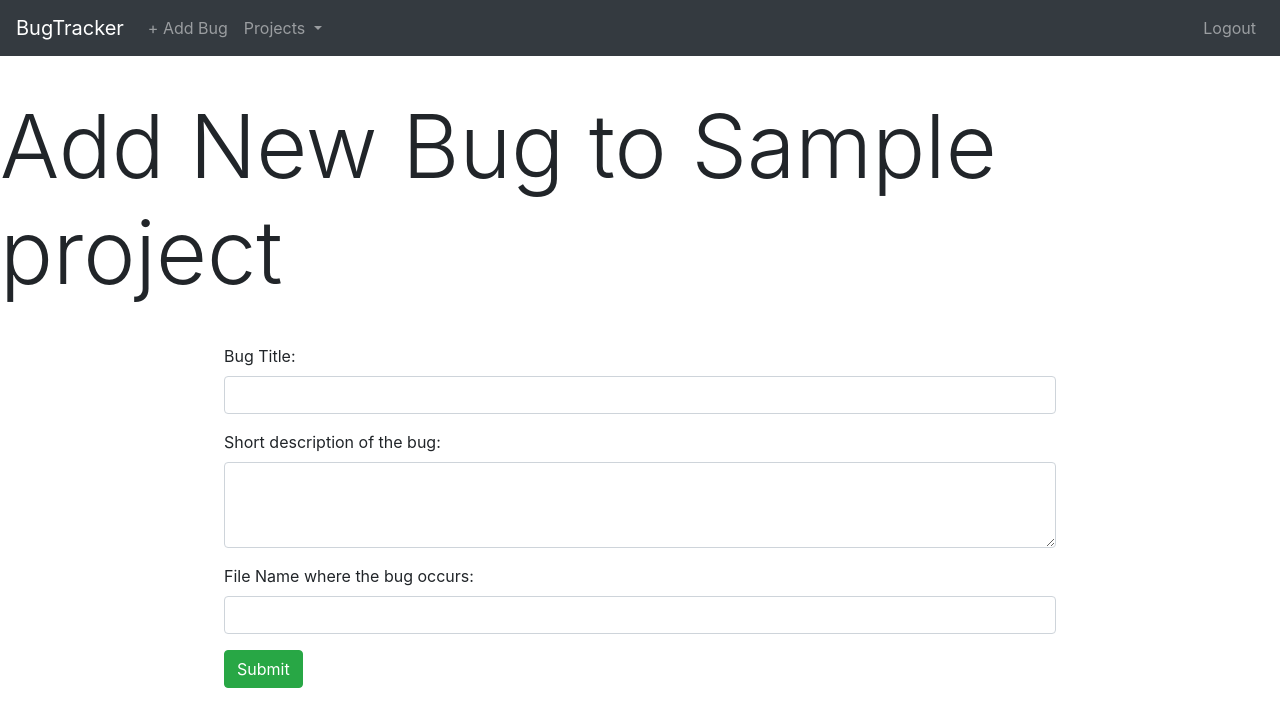
After one commit to partridgep/bugtracker, a Django app: page /bugs/create/1/ in a window 1280 px wide. The commit adds this page. Shown: the top 727 px of the page. Run offline with Django 3.2, Linux system fonts and the light colour scheme; a user stored in the database is signed in; tables that the repository leaves empty hold one stand-in row (values such as "Sample post"); some libraries are stand-ins or nearby versions.

Commit message:
adds bug creation form

```diff
--- a/main_app/admin.py
+++ b/main_app/admin.py
@@ -1,5 +1,6 @@
 from django.contrib import admin
-from .models import Project
+from .models import Project, Bug
 
 # Register your models here.
 admin.site.register(Project)
+admin.site.register(Bug)
--- a/main_app/models.py
+++ b/main_app/models.py
@@ -28,6 +28,9 @@ class Bug(models.Model):
     def __str__(self):
         return self.name
 
+    def get_absolute_url(self):
+        return reverse('bug_detail', kwargs={'bug_id': self.id})
+
 class Comment(models.Model):
     text = models.TextField(max_length=500)
     user = models.ForeignKey(User, on_delete=models.CASCADE)
--- /dev/null
+++ b/main_app/templates/bugs/create_project_bug.html
@@ -0,0 +1,24 @@
+{% extends 'extended-base.html' %}
+
+{% block child %}
+    <h1 class="display-2 title">Add New Bug to {{ project.name }}</h1>
+
+    <form action="{% url 'project_bug_create' project.id %}" method="post" class="form">
+        {% if error_messsage %}<p class="red-text">{{ error_message }}</p>{% endif %}
+        {% csrf_token %}
+        <div class="form-group">
+            <label for="bug_title">Bug Title:</label>
+            <input type="text" name="bug_title" class="form-control">
+        </div>
+        <div class="form-group">
+            <label for="description">Short description of the bug:</label>
+            <textarea type="text" name="description" class="form-control" rows="3"></textarea>
+        </div>
+        <div class="form-group">
+            <label for="file_name">File Name where the bug occurs:</label>
+            <input type="text" name="file_name" class="form-control">
+        </div>
+        <input type="submit" value="Submit" class="btn btn-success">
+    </form>
+
+{% endblock %}
--- a/main_app/templates/extended-base.html
+++ b/main_app/templates/extended-base.html
@@ -18,7 +18,7 @@
           </a>
           <div class="dropdown-menu" aria-labelledby="navbarDropdown">
             {% for project in projects %}
-            <a class="dropdown-item" href="#">{{ project.name }}</a>
+            <a class="dropdown-item" href="{% url 'project_detail' project.id  %}">{{ project.name }}</a>
             {% endfor %}
             <div class="dropdown-divider"></div>
             <a class="dropdown-item" href="{% url 'project_create' %}">+ Add Project</a>
--- a/main_app/templates/projects/index.html
+++ b/main_app/templates/projects/index.html
@@ -8,7 +8,7 @@
             <h1>Projects List</h1>
             {% for project in projects %}
                 <div class="card-content">
-                    <span class="card-title">{{ project.name }}</span>
+                    <a href="{% url 'project_detail' project.id  %}">{{ project.name }}</a>
                 </div>
             {% endfor %}
             <a href="{% url 'project_create' %}">+ Add Project</a>
@@ -17,7 +17,7 @@
             <h1>Bugs List</h1>
             {% for project in projects %}
                 <div class="card-content">
-                    <span class="card-title">{{ project.name }}</span>
+                    <span>Bug Example</span>
                 </div>
             {% endfor %}
         </div>
--- a/main_app/urls.py
+++ b/main_app/urls.py
@@ -7,4 +7,5 @@ urlpatterns = [
     path('projects/', views.projects_index, name='index'),
     path('projects/create/', views.add_project, name='project_create'),
     path('projects/<int:project_id>/', views.project_detail, name='project_detail'),
+    path('bugs/create/<int:project_id>/', views.add_bug_to_project, name='project_bug_create'),
 ]
--- a/main_app/views.py
+++ b/main_app/views.py
@@ -1,5 +1,5 @@
 from django.shortcuts import render, redirect
-from .models import Project
+from .models import Project, Bug
 from django.contrib.auth.models import User
 from django.contrib.auth import login, authenticate
 from django.contrib.auth.forms import UserCreationForm
@@ -139,7 +139,34 @@ def add_project(request):
 def project_detail(request, project_id):
     projects = Project.objects.filter(teammates=request.user)
     project = Project.objects.get(id=project_id)
+    does_have_teammates = project.teammates.all().count() > 1
+    current_user = request.user
+    print(project.teammates.all())
     return render(request, 'projects/detail.html', {
         'project': project,
+        'does_have_teammates': does_have_teammates,
+        'current_user': current_user,
         'projects': projects
     })
+
+@login_required
+def add_bug_to_project(request, project_id):
+    projects = Project.objects.filter(teammates=request.user)
+    print(projects)
+    project = Project.objects.get(id=project_id)
+    user = request.user
+
+    # if submitting the form
+    if request.method == "POST":
+      # create project in database
+      title = request.POST.get("bug_title")
+      description = request.POST.get("description")
+      file_name = request.POST.get("file_name")
+      bug = Bug(title=title, description=description, file_name=file_name, project=project, user=user)
+      bug.save()
+
+      # redirect to project page
+      return redirect('project_detail', project_id=project.id)
+
+    # if GET request, show the form
+    return render(request, 'bugs/create_project_bug.html', {'project': project})
```
Also changed, not shown: main_app/forms.py (+7 -1 lines), main_app/templates/projects/create.html (+9 -6 lines), main_app/templates/projects/detail.html (+25 -3 lines).
